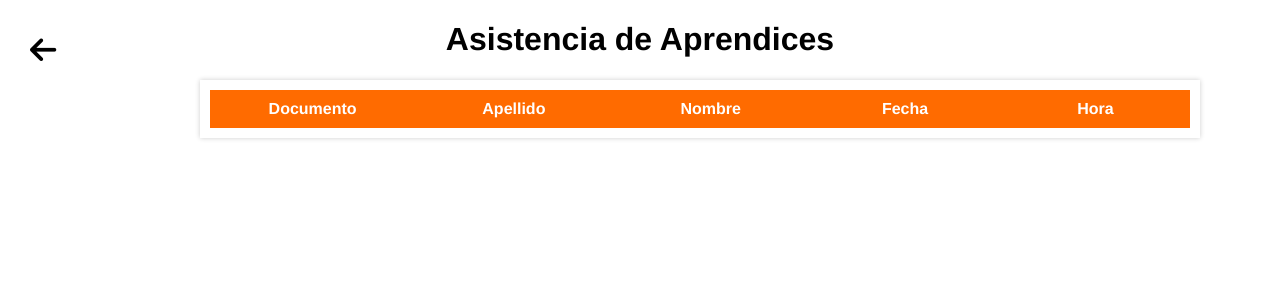
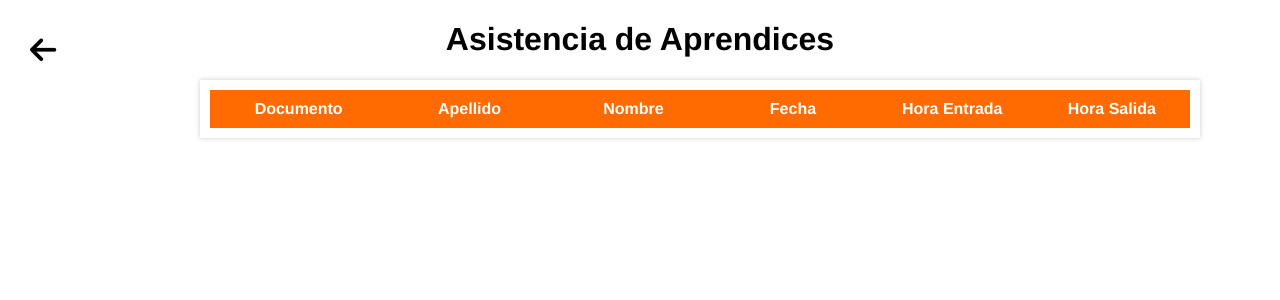
Before and after one commit to davidstivenmerchan/contruccion, a PHP site: page /Roles/instru/asistencia_aprendices.php in a window 1280 px wide. Shown: the top 300 px of the page. Run offline with PHP 8.4, Linux system fonts and the light colour scheme; data that the repository does not hold is empty; some libraries are stand-ins or nearby versions.

Commit message:
hora de salida de asistencia

```diff
--- a/Roles/aprendiz/aprendiz.php
+++ b/Roles/aprendiz/aprendiz.php
@@ -37,7 +37,7 @@
     }
 
     $consulta3 = "SELECT  matricula.id_matricula, matricula.fecha_matricula, detalle_formacion.num_ficha, formacion.nom_formacion,
-    ambiente.nom_ambiente, nave.nom_nave, jornada.nom_jornada FROM matricula, detalle_formacion, formacion, ambiente, nave, jornada
+    ambiente.n_ambiente, nave.nom_nave, jornada.nom_jornada FROM matricula, detalle_formacion, formacion, ambiente, nave, jornada
     where detalle_formacion.id_detalle_formacion=matricula.id_detalle_formacion
     AND jornada.id_jornada=matricula.id_jornada
     AND formacion.id_formacion=detalle_formacion.id_formacion
@@ -51,7 +51,7 @@
         $fecha_matricula = $mostrar3['fecha_matricula'];
         $num_ficha = $mostrar3['num_ficha'];
         $nom_formacion = $mostrar3['nom_formacion'];
-        $nom_ambiente = $mostrar3['nom_ambiente'];
+        $nom_ambiente = $mostrar3['n_ambiente'];
         $nom_nave = $mostrar3['nom_nave'];
         $nom_jornada = $mostrar3['nom_jornada'];
     }
@@ -178,6 +178,7 @@
         <form action="js_aprendiz/agregarfinal.php" id="formularioinicioo" class="formuu" method="POST">
             <textarea name="mensajefinal" id="mensajefinal" cols="30" rows="10" max=30 min=30 placeholder="Describa en que Estado Dejo su Equipo de Computo"></textarea>
             <input type="hidden" value="<?php echo $id_asignacion ?>" id="id_asignacion_inicioo" name="id_asignacion_inicioo">
+            <input type="hidden" value="<?php echo $documento ?>" name="cedu">
             <button name="enviarfinal">
                 Enviar Estado de Equipo
             </button>
--- a/Roles/instru/asistencia_aprendices.php
+++ b/Roles/instru/asistencia_aprendices.php
@@ -22,12 +22,13 @@
                 <th>Apellido</th>
                 <th>Nombre</th>
                 <th>Fecha</th>
-                <th>Hora</th>
+                <th>Hora Entrada</th>
+                <th>Hora Salida</th>
             </tr>
         </thead>
         <?php
             $sql="SELECT  usuarios.documento, usuarios.Apellidos, usuarios.Nombres,
-            fecha, hora FROM usuarios, entrada_aprendiz WHERE usuarios.documento = entrada_aprendiz.documento ";
+            fecha, hora, hora_salida FROM usuarios, entrada_aprendiz WHERE usuarios.documento = entrada_aprendiz.documento ";
             $resul=mysqli_query($mysqli,$sql);
 
             while($mostrar=mysqli_fetch_array($resul)){
@@ -38,6 +39,7 @@
                     <td><?php echo $mostrar['Nombres']?></td>
                     <td><?php echo $mostrar['fecha']?></td>
                     <td><?php echo $mostrar['hora']?></td>
+                    <td><?php echo $mostrar['hora_salida']?></td>
                 </tr>
             <?php
                 }
```
Also changed, not shown: Roles/aprendiz/js_aprendiz/agregarfinal.php (+8 -1 lines).
